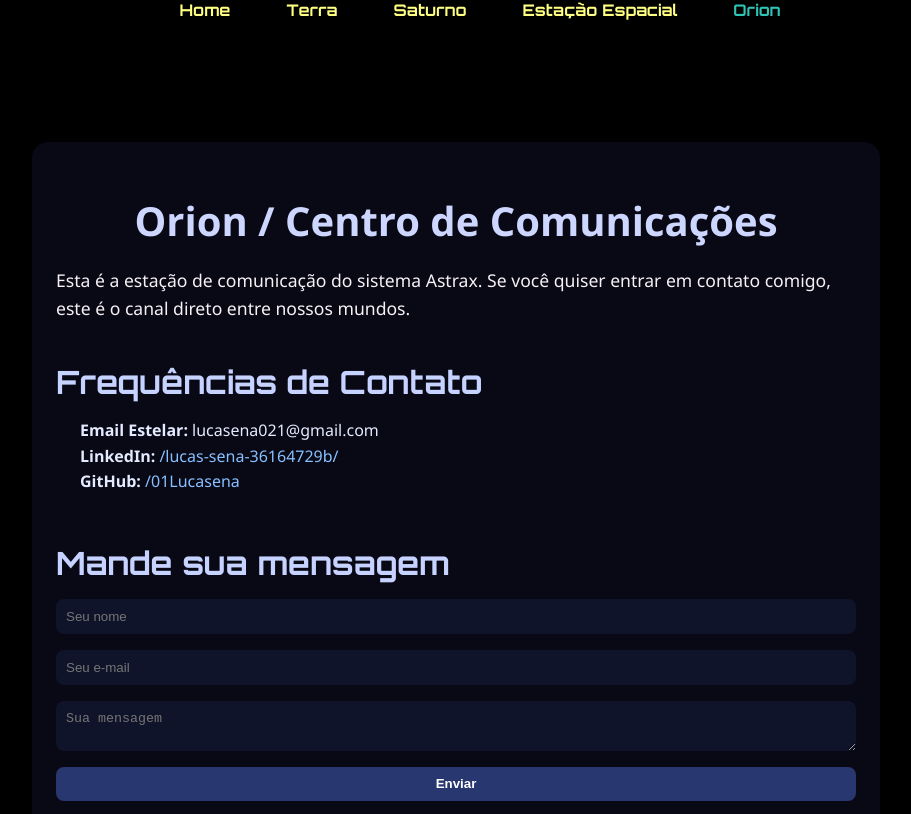
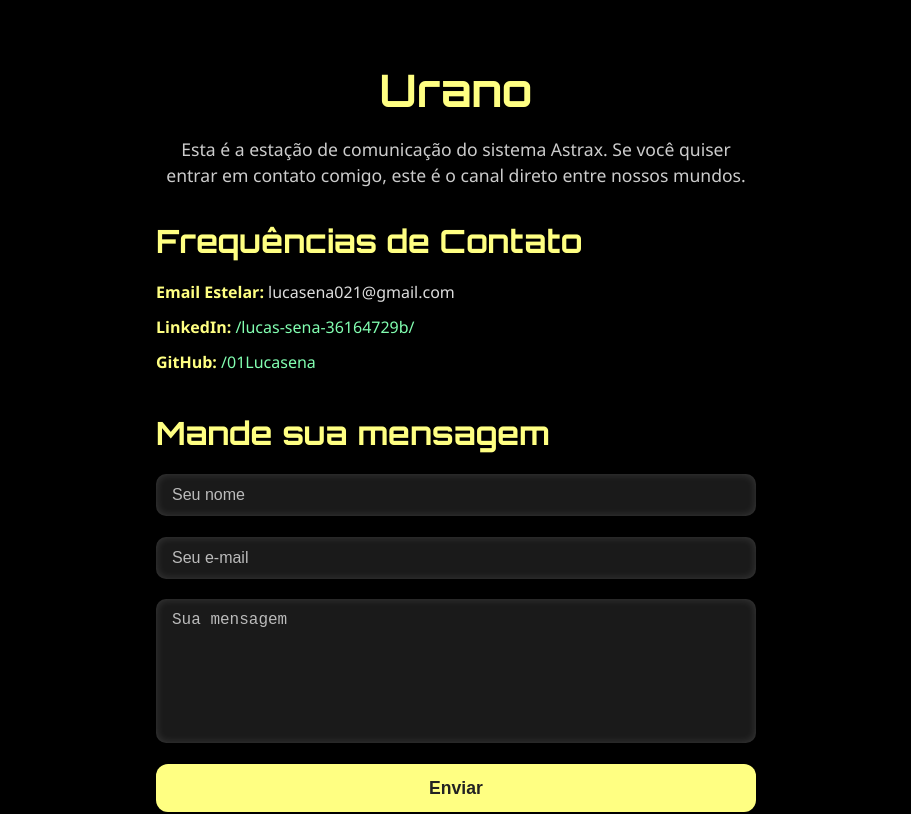
Before and after one commit to 01Lucasena/deploy-portifolio, a React (Create React App) app: page /orion in a window 1280 px wide. Shown: the part 720-1534 px from the top of the page, without its empty margins (184-1095 px from the left). Built offline with nearby package versions, Linux system fonts and the light colour scheme.

Commit message:
Update Mapa.css

```diff
--- a/src/components/carrossel-projetos/CarrosselProjetos.css
+++ b/src/components/carrossel-projetos/CarrosselProjetos.css
@@ -9,9 +9,7 @@
 }
 
 .carrossel-card {
-  background: rgba(255, 255, 255, 0.03);
-  border: 1px solid #333;
-  border-radius: 20px;
+  background:black;
   padding: 2rem;
   display: flex;
   flex-direction: column;
--- a/src/components/menu-bar/MenuBar.js
+++ b/src/components/menu-bar/MenuBar.js
@@ -10,8 +10,8 @@ export default function MenuBar() {
     { label: 'Home', path: '/' },
     { label: 'Terra', path: '/terra' },
     { label: 'Saturno', path: '/saturno' },
-    { label: 'Estação Espacial', path: '/estacao' },
-    { label: 'Orion', path: '/orion' },
+    { label: 'Marte', path: '/estacao' },
+    { label: 'Urano', path: '/orion' },
   ];
 
   return (
--- /dev/null
+++ b/src/components/timeline/Timeline.css
@@ -0,0 +1,98 @@
+.timeline-container {
+  position: relative;
+  margin: 0 auto;
+  padding: 4rem 1rem;
+  max-width: 1000px;
+}
+
+.timeline-line {
+  position: absolute;
+  top: 0;
+  bottom: 0;
+  left: 50%;
+  transform: translateX(-50%);
+  width: 4px;
+  background: #FFFF82;
+  z-index: 1;
+}
+
+.evento {
+  position: relative;
+  width: 45%;
+  padding: 1.5rem 2rem;
+  background: rgba(255, 255, 255, 0.06);
+  border-radius: 12px;
+  border: 1px solid rgba(255, 255, 255, 0.08);
+  margin: 2rem 0;
+  z-index: 2;
+  backdrop-filter: blur(6px);
+  box-shadow: 0 4px 20px rgba(0, 0, 0, 0.4);
+}
+
+
+.evento.left {
+  left: -10%;  /* mais para esquerda */
+  text-align: right;
+  clear: both;
+  padding-right: 3rem;
+}
+
+
+.evento.right {
+  left: 57%;
+  text-align: left;
+  clear: both;
+  padding-left: 3rem;
+}
+
+
+
+
+.icone {
+  font-size: 2rem;
+  color: #FFFF82;
+  margin-bottom: 0.6rem;
+}
+
+.ano {
+  font-size: 0.9rem;
+  font-weight: bold;
+  color: #FFFF82;
+  margin-bottom: 0.5rem;
+  text-transform: uppercase;
+  letter-spacing: 1px;
+}
+
+.conteudo h3 {
+  font-size: 1.4rem;
+  margin: 0.2rem 0;
+  color: #FFFF82;
+}
+
+.conteudo p {
+  font-size: 1rem;
+  color: #cccccc;
+  line-height: 1.6;
+}
+
+/* Responsivo */
+@media (max-width: 768px) {
+  .timeline-line {
+    left: 16px;
+  }
+
+  .evento {
+    width: 100% !important;
+    left: 0 !important;
+    text-align: left !important;
+    padding-left: 3rem !important;
+    padding-right: 3rem !important;
+  }
+
+  .timeline-container > .svg-dot {
+    left: 8px !important;
+    transform: none !important;
+    width: 24px;
+    height: 24px;
+  }
+}
--- /dev/null
+++ b/src/components/timeline/Timeline.js
@@ -0,0 +1,31 @@
+import React from 'react';
+import { motion } from 'framer-motion';
+import './Timeline.css';
+
+
+
+
+export default function Timeline({ eventos }) {
+  return (
+    <div className="timeline-container">
+      <div className="timeline-line" />
+      {eventos.map((evento, index) => (
+        <motion.div
+          key={index}
+          className={`evento ${index % 2 === 0 ? 'left' : 'right'}`}
+          initial={{ opacity: 0, y: 20 }}
+          whileInView={{ opacity: 1, y: 0 }}
+          transition={{ duration: 0.5, delay: index * 0.1 }}
+          viewport={{ once: true }}
+        >
+          <div className="conteudo">
+            <div className="icone">{evento.icone}</div>
+            <span className="ano">{evento.ano}</span>
+            <h3>{evento.titulo}</h3>
+            <p>{evento.descricao}</p>
+          </div>
+        </motion.div>
+      ))}
+    </div>
+  );
+}
--- a/src/pages/estacao/Estacao.js
+++ b/src/pages/estacao/Estacao.js
@@ -1,5 +1,7 @@
 import React from 'react';
 import { motion } from 'framer-motion';
+import LinhaDoTempo from '../../components/timeline/Timeline';
+import { FaRocket, FaCode, FaDatabase, FaHtml5 } from 'react-icons/fa';
 import './Estacao.css';
 
 export default function EstacaoEspacial() {
@@ -8,21 +10,25 @@ export default function EstacaoEspacial() {
       ano: '2024',
       titulo: 'Início da Jornada',
       descricao: 'Comecei o curso de Desenvolvimento de Sistemas no SENAI Dendezeiros em Salvador, Bahia.',
+      icone: <FaRocket />,
     },
     {
       ano: '2024',
       titulo: 'Primeiros Passos',
       descricao: 'Aprendi os fundamentos de lógica de programação e comecei a trabalhar com Java, Python e C#.',
+      icone: <FaCode />,
     },
     {
       ano: '2024',
       titulo: 'Explorando o Banco de Dados',
-      descricao: 'Introdução ao SQL e bancos de dados relacionais. Criei meu primeiro banco de dados para um projeto simples.',
+      descricao: 'Introdução ao SQL e bancos de dados relacionais.',
+      icone: <FaDatabase />,
     },
     {
       ano: '2025',
       titulo: 'Desenvolvimento Web',
-      descricao: 'Iniciei meus estudos em HTML, CSS e JavaScript, criando páginas web interativas.',
+      descricao: 'Iniciei meus estudos em HTML, CSS e JavaScript.',
+      icone: <FaHtml5 />,
     },
   ];
 
@@ -34,28 +40,9 @@ export default function EstacaoEspacial() {
       exit={{ opacity: 0, y: -30 }}
       transition={{ duration: 0.6 }}
     >
-      <h1>Estação Espacial / Jornada do Desenvolvedor</h1>
+      <h1>Marte</h1>
       <p>Registros de bordo do meu progresso através do cosmos da programação:</p>
-
-      <div className="timeline-container">
-        <div className="timeline-line" />
-        {eventos.map((evento, index) => (
-          <motion.div
-            key={index}
-            className={`evento ${index % 2 === 0 ? 'left' : 'right'}`}
-            initial={{ opacity: 0, y: 20 }}
-            whileInView={{ opacity: 1, y: 0 }}
-            transition={{ duration: 0.5, delay: index * 0.1 }}
-            viewport={{ once: true }}
-          >
-            <div className="conteudo">
-              <span className="ano">{evento.ano}</span>
-              <h3>{evento.titulo}</h3>
-              <p>{evento.descricao}</p>
-            </div>
-          </motion.div>
-        ))}
-      </div>
+      <LinhaDoTempo eventos={eventos} />
     </motion.div>
   );
 }
--- a/src/pages/mapa/Mapa.js
+++ b/src/pages/mapa/Mapa.js
@@ -40,7 +40,7 @@ export default function Mapa() {
       descricao: 'Projetos – veja o que desenvolvi.',
     },
     {
-      nome: 'Estação Espacial',
+      nome: 'Marte',
       img: Estacao,
       rota: '/estacao',
       x: '75%',
@@ -48,7 +48,7 @@ export default function Mapa() {
       descricao: 'Linha do tempo – minha jornada como dev.',
     },
     {
-      nome: 'Orion',
+      nome: 'Urano',
       img: Orion,
       rota: '/orion',
       x: '34%',
@@ -67,7 +67,7 @@ export default function Mapa() {
         exit={{ opacity: 0, y: -20 }}
         transition={{ duration: 0.5 }}
       >
-        <h1 className="mapa-titulo">Sistema Astrax</h1>
+        <h1 className="mapa-titulo">Sistema Solar</h1>
 
         <br /><br /><br />
 
--- a/src/pages/orion/Orion.css
+++ b/src/pages/orion/Orion.css
@@ -1,79 +1,128 @@
-/* src/styles/Lua.css */
 .lua-page {
-  max-width: 800px;
-  margin: 100px auto 50px;
-  padding: 1.5rem;
-  background-color: rgba(15, 15, 35, 0.6);
+  max-width: 600px;
+  margin: 3rem auto;
+  padding: 0 1.5rem 3rem;
+  color: #eee;
+  font-family: 'Segoe UI', Tahoma, Geneva, Verdana, sans-serif;
+  background: black;
   border-radius: 16px;
-  color: #e4eaff;
-  box-shadow: 0 0 12px rgba(0, 0, 0, 0.4);
+
 }
 
 .lua-page h1 {
+  font-size: 2.8rem;
+  margin-bottom: 0.5rem;
+  color: #ffff82;
   text-align: center;
-  font-family:'Segoe UI', Tahoma, Geneva, Verdana, sans-serif;
-  font-size: 2.5rem;
-  margin-bottom: 1rem;
-  color: #cdd6ff;
+
+}
+
+.lua-page p {
+  font-size: 1.1rem;
+  line-height: 1.5;
+  margin-bottom: 2rem;
+  text-align: center;
+  color: #ccc;
+}
+
+.lua-page section {
+  margin-bottom: 2.5rem;
 }
 
 .lua-page h2 {
-  font-family: 'Orbitron', sans-serif;
-  margin-top: 2rem;
-  color: #c6d2ff;
-}
-
-.lua-page p, .lua-page li {
-  font-family: 'Segoe UI', Tahoma, Geneva, Verdana, sans-serif;
-  line-height: 1.6;
+  color: #ffff82;
+  font-weight: 700;
+  margin-bottom: 1rem;
+  padding-bottom: 0.3rem;
 }
 
 .lua-page ul {
-  padding-left: 1.5rem;
   list-style: none;
+  padding-left: 0;
 }
 
-.lua-page a {
-  color: #88c0ff;
-  text-decoration: none;
+.lua-page ul li {
+  margin-bottom: 0.8rem;
+  font-size: 1rem;
+  color: #ddd;
 }
 
-.lua-page a:hover {
+.lua-page ul li strong {
+  color: #ffff82;
+}
+
+.lua-page ul li a {
+  color: #82ffb1;
+  text-decoration: none;
+  transition: color 0.3s ease;
+}
+
+.lua-page ul li a:hover {
+  color: #aaffc3;
   text-decoration: underline;
 }
 
 .contact-form {
   display: flex;
   flex-direction: column;
-  gap: 1rem;
-  margin-top: 1rem;
+  gap: 1.3rem;
 }
 
 .contact-form input,
 .contact-form textarea {
-  padding: 10px;
-  border-radius: 8px;
+  padding: 0.75rem 1rem;
+  border-radius: 10px;
   border: none;
-  background: #10142a;
-  color: #e6ecff;
+  background: rgba(255, 255, 255, 0.1);
+  color: #eee;
+  font-size: 1rem;
+  resize: none;
+  box-shadow: inset 0 0 8px rgba(255, 255, 255, 0.15);
+  transition: background 0.3s ease;
+}
+
+.contact-form input::placeholder,
+.contact-form textarea::placeholder {
+  color: #bbb;
+}
+
+.contact-form input:focus,
+.contact-form textarea:focus {
+  outline: none;
+  background: rgba(255, 255, 255, 0.25);
+  box-shadow: 0 0 8px #ffff82;
+  color: #ffff82;
+}
+
+.contact-form textarea {
+  min-height: 120px;
 }
 
 .contact-form button {
-  background: #283770;
-  color: white;
-  padding: 0.6rem 1.2rem;
+  padding: 0.85rem;
   border: none;
-  border-radius: 8px;
-  font-weight: bold;
+  border-radius: 12px;
+  background: #ffff82;
+  color: #222;
+  font-weight: 700;
+  font-size: 1.1rem;
   cursor: pointer;
-  transition: background 0.3s;
+  transition: background 0.3s ease, box-shadow 0.3s ease;
 }
 
 .contact-form button:hover {
-  background: #3a4fa3;
+  background: #fff;
+
 }
 
-.orion-imagem {
- width: 50%;
- margin-left: 25%;
+/* Responsivo */
+@media (max-width: 480px) {
+  .lua-page {
+    margin: 1.5rem;
+    padding: 1rem;
+  }
+
+  .lua-page h1 {
+    font-size: 2rem;
+  }
 }
--- a/src/pages/orion/Orion.js
+++ b/src/pages/orion/Orion.js
@@ -25,7 +25,7 @@ export default function Orion() {
       exit={{ opacity: 0, y: -20 }}
       transition={{ duration: 0.5 }}
     >
-      <h1>Orion / Centro de Comunicações</h1>
+      <h1>Urano</h1>
       <p>
         Esta é a estação de comunicação do sistema Astrax. Se você quiser entrar em contato comigo, este é o canal direto entre nossos mundos.
       </p>
--- a/src/pages/terra/Terra.js
+++ b/src/pages/terra/Terra.js
@@ -8,29 +8,17 @@ export default function Terra() {
   return (
     <PageWrapper>
       <main className="terra-container">
-        <motion.section
-          className="hero-section"
-          initial={{ opacity: 0, y: -20 }}
-          animate={{ opacity: 1, y: 0 }}
-          transition={{ duration: 0.6 }}
-        >
+
           <h1>Terra</h1>
           <p>
             Aqui começou minha jornada. No planeta azul, nasceu minha paixão por transformar ideias em código e minha missão de explorar o universo do desenvolvimento web.
           </p>
-        </motion.section>
 
-        <motion.section
-          className="sobre-section"
-          initial={{ opacity: 0 }}
-          whileInView={{ opacity: 1 }}
-          transition={{ duration: 0.6 }}
-        >
           <h2>Quem sou eu</h2>
           <p>
             Olá! Sou <strong>Lucas Sena</strong>, estudante de Desenvolvimento de Sistemas no <em>SENAI Dendezeiros</em> (Salvador/BA). Sou movido por desafios e apaixonado por criar soluções digitais que impactam positivamente.
           </p>
-        </motion.section>
+
 
         <motion.section
           className="habilidades-section"
```
Also changed, not shown: src/components/header/Header.js (+3 -4 lines), src/pages/estacao/Estacao.css (+10 -58 lines), src/assets/estacao.png, src/assets/orion.png.
